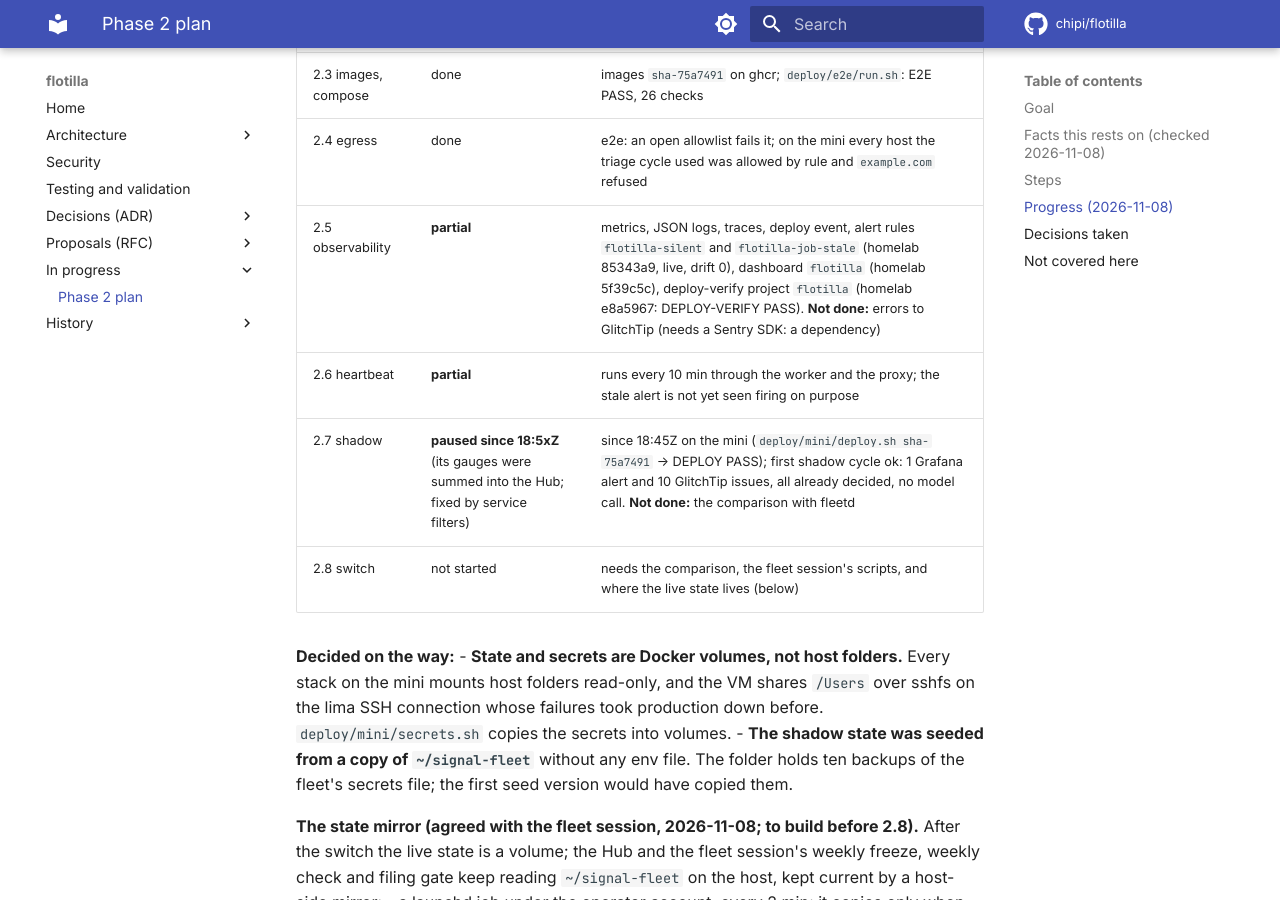
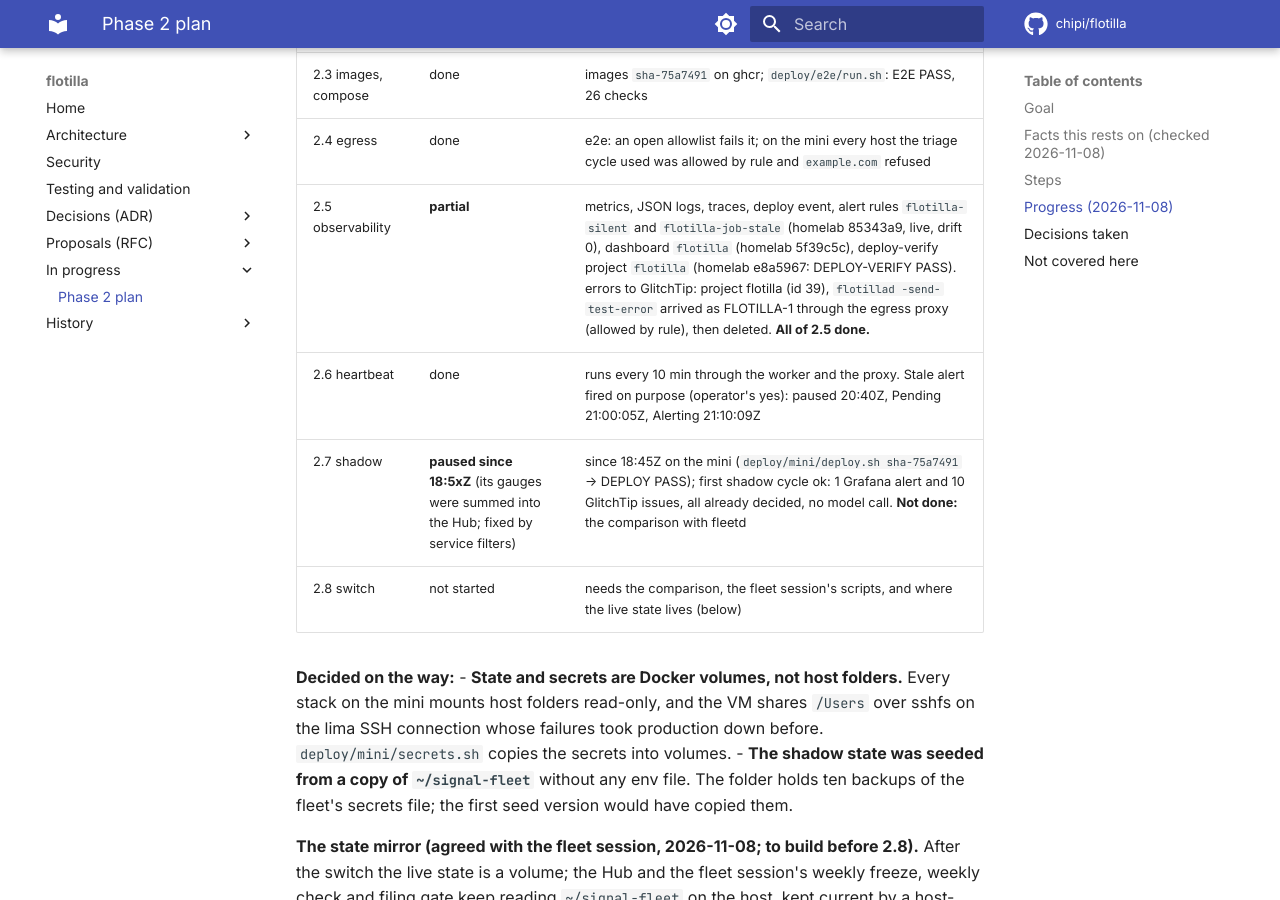
Before and after one commit to chipi/flotilla, an MkDocs documentation site: the page built from docs/wip/phase-2-plan.md, in a window 1280 px wide and 900 px high, scrolled down 2131 px. Built offline with MkDocs 1.6.1 and Material for MkDocs 9.7.7, drawn with Linux system fonts in a browser that asks for light colours; comment, search, counter and statistics services are not loaded.

Commit message:
docs(wip): phase 2: errors to GlitchTip and the heartbeat alert proven
Co-Authored-By: Claude Opus 5.5 <noreply@anthropic.com>
Claude-Session: https://claude.ai/code/session_01DJqN6tYa8ro8Kjh54qGCF1

```diff
--- a/docs/wip/phase-2-plan.md
+++ b/docs/wip/phase-2-plan.md
@@ -43,8 +43,8 @@ The bugfix fleet stays on fleetd (it is disabled there today) until phase 6.
 | 2.2 worker | done | 12 worker tests OK; two mutants (inherited environment, leader-only kill) fail them |
 | 2.3 images, compose | done | images `sha-75a7491` on ghcr; `deploy/e2e/run.sh`: E2E PASS, 26 checks |
 | 2.4 egress | done | e2e: an open allowlist fails it; on the mini every host the triage cycle used was allowed by rule and `example.com` refused |
-| 2.5 observability | **partial** | metrics, JSON logs, traces, deploy event, alert rules `flotilla-silent` and `flotilla-job-stale` (homelab 85343a9, live, drift 0), dashboard `flotilla` (homelab 5f39c5c), deploy-verify project `flotilla` (homelab e8a5967: DEPLOY-VERIFY PASS). **Not done:** errors to GlitchTip (needs a Sentry SDK: a dependency) |
-| 2.6 heartbeat | **partial** | runs every 10 min through the worker and the proxy; the stale alert is not yet seen firing on purpose |
+| 2.5 observability | **partial** | metrics, JSON logs, traces, deploy event, alert rules `flotilla-silent` and `flotilla-job-stale` (homelab 85343a9, live, drift 0), dashboard `flotilla` (homelab 5f39c5c), deploy-verify project `flotilla` (homelab e8a5967: DEPLOY-VERIFY PASS). errors to GlitchTip: project flotilla (id 39), `flotillad -send-test-error` arrived as FLOTILLA-1 through the egress proxy (allowed by rule), then deleted. **All of 2.5 done.** |
+| 2.6 heartbeat | done | runs every 10 min through the worker and the proxy. Stale alert fired on purpose (operator's yes): paused 20:40Z, Pending 21:00:05Z, Alerting 21:10:09Z |
 | 2.7 shadow | **paused since 18:5xZ** (its gauges were summed into the Hub; fixed by service filters) | since 18:45Z on the mini (`deploy/mini/deploy.sh sha-75a7491` → DEPLOY PASS); first shadow cycle ok: 1 Grafana alert and 10 GlitchTip issues, all already decided, no model call. **Not done:** the comparison with fleetd |
 | 2.8 switch | not started | needs the comparison, the fleet session's scripts, and where the live state lives (below) |
 
```
